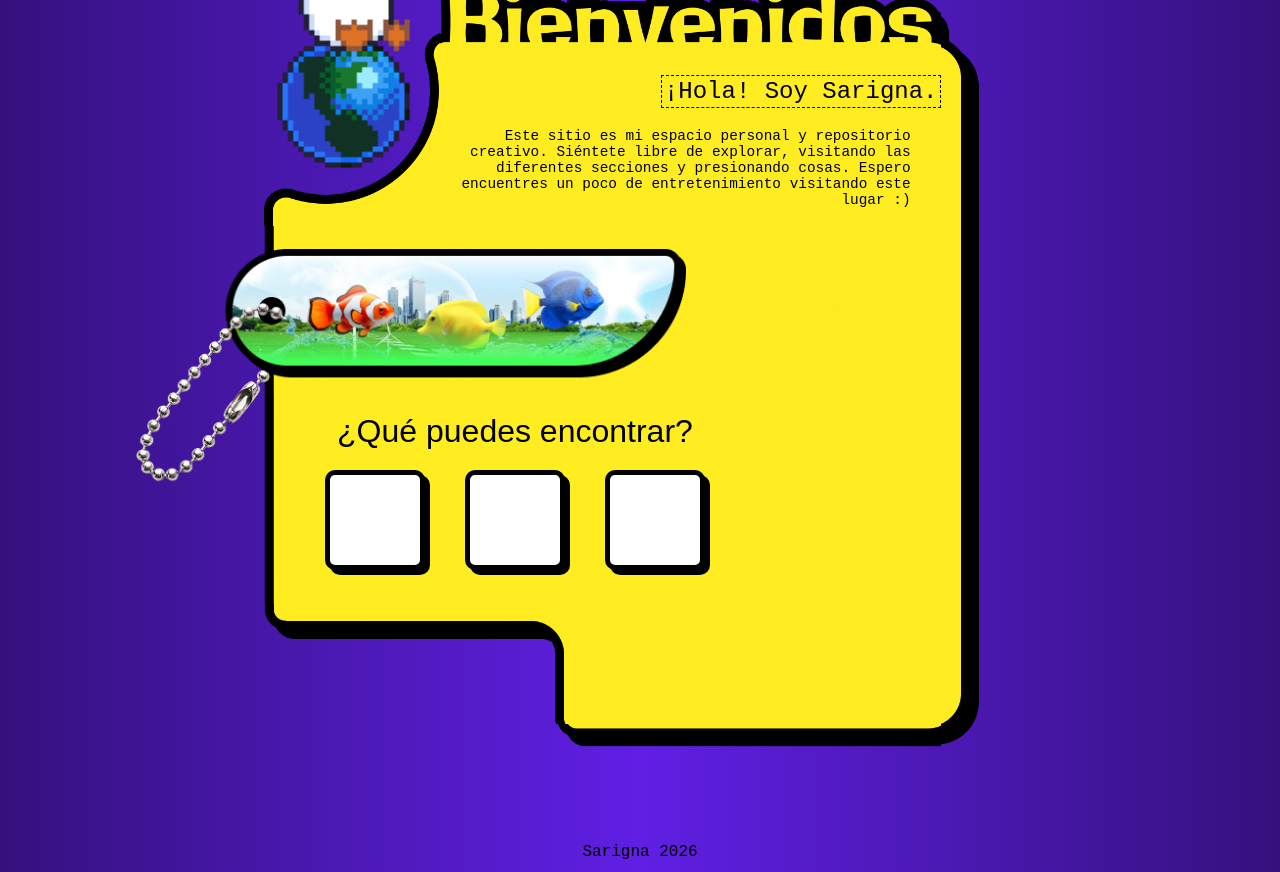
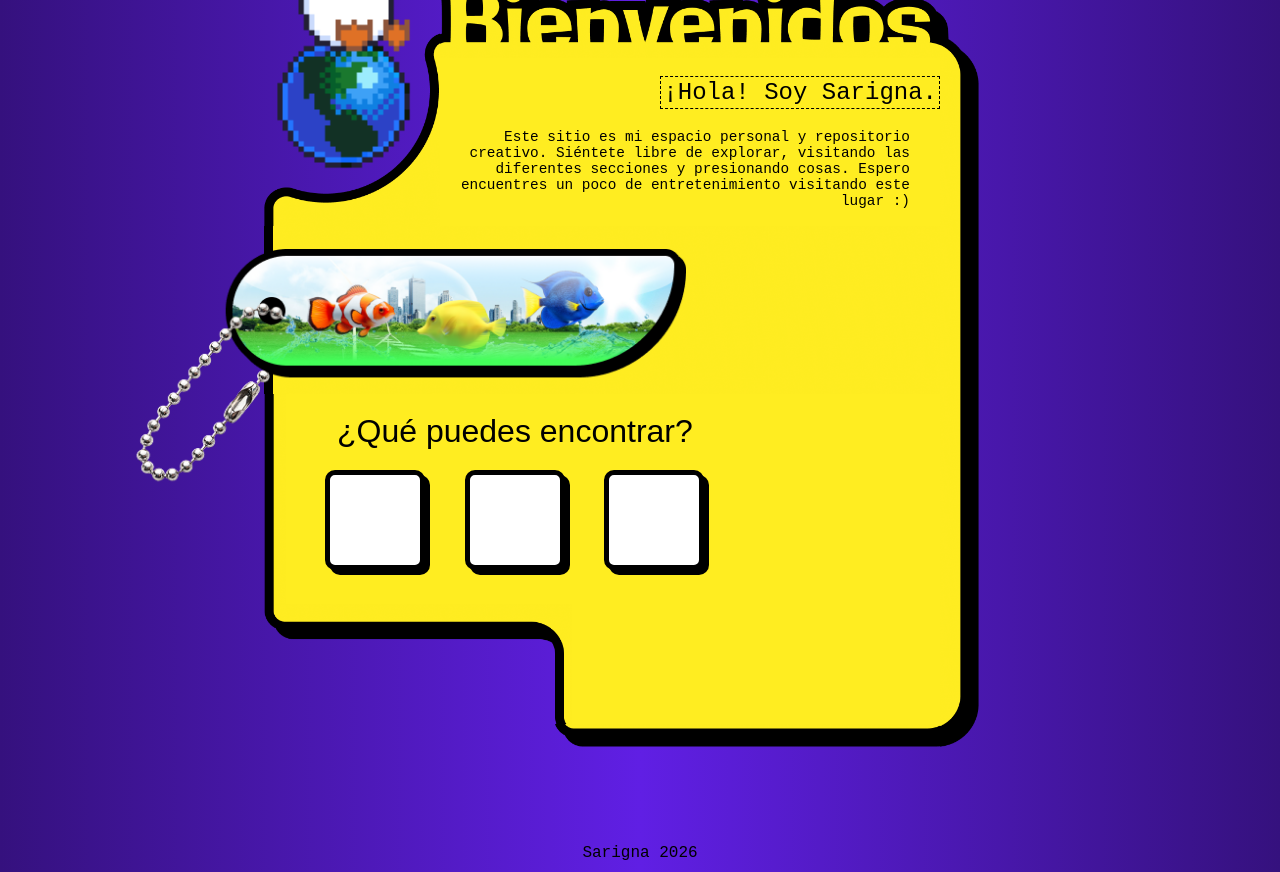
Before and after one commit to sarimotion/sarimotion, a plain HTML site: page index.html in a window 1280 px wide. Drawn offline with Linux system fonts and the light colour scheme; a web font is replaced by a local one.

Commit message:
Cambio de tamaño de tabla para evitar desfases

```diff
--- a/styles.css
+++ b/styles.css
@@ -44,14 +44,14 @@ body {
 
 .fit {
   width: min(100vw, 920px);
-  height: calc(min(100vw, 920px) * 669 / 652);
+  height: calc(min(100vw, 920px) * 944 / 920);
   margin: 0 auto;
   overflow: visible;
 }
 
 .stage {
   width: 920px;
-  height: calc(920px * 669 / 652);
+  height: 944px;
   position: relative;
   transform-origin: top left;
   transform: scale(calc(min(100vw, 920px) / 920px));
@@ -70,30 +70,34 @@ h6 {
 
 table {
   width: 920px;
-  height: 100%;
+  height: 944px;
   margin: 0;
   border-collapse: collapse;
+  border-spacing: 0;
   table-layout: fixed;
   text-align: right;
 }
 
-.c1 { width: 11.503%; }
-.c2 { width: 16.718%; }
-.c3 { width: 14.417%; }
-.c4 { width: 40.031%; }
-.c5 { width: 5.521%; }
-.c6 { width: 11.81%; }
+.c1 { width: 106px; }
+.c2 { width: 154px; }
+.c3 { width: 132px; }
+.c4 { width: 368px; }
+.c5 { width: 51px; }
+.c6 { width: 109px; }
 
-.r1 { height: 13.753%; }
-.r2 { height: 17.788%; }
-.r3 { height: 17.788%; }
-.r4 { height: 22.272%; }
-.r5 { height: 12.706%; }
-.r6 { height: 11.51%; }
-.r7 { height: 4.185%; }
+.r1 { height: 130px; }
+.r2 { height: 168px; }
+.r3 { height: 168px; }
+.r4 { height: 210px; }
+.r5 { height: 120px; }
+.r6 { height: 109px; }
+.r7 { height: 39px; }
 
 .celda {
   padding: 0;
+  background-repeat: no-repeat;
+  background-position: center;
+  background-size: 100% 100%;
 }
 
 #celda5,#celda8,#celda10{
@@ -102,23 +106,14 @@ table {
 
 #celda1{
     background-image: url(images/Pato-esquina.png);
-    background-size: cover;
-    background-position: right;
-    background-repeat: no-repeat;
 }
 
 #celda2{
     background-image: url(images/Bienvenidos.png);
-    background-size: cover;
-    background-position: bottom;
-    background-repeat: no-repeat;
 }
 
 #celda6 {
     background-image: url(images/Pecera.png);
-    background-size:cover;
-    background-position:left;
-    background-repeat: no-repeat;
 }
 
 .intro-text{
@@ -146,37 +141,22 @@ table {
 
 #celda7{
     background-image: url(images/Lateral-izq.png);
-    background-size: contain;
-    background-position: bottom;
-    background-repeat: no-repeat;
 }
 
 #celda13{
     background-image: url(images/Esquina-izq.png);
-    background-size: cover;
-    background-position:left;
-    background-repeat:repeat-x reverse;
 }
 
 #celda9 {
     background-image: url(images/Esquina-interior.png);
-    background-size: cover;
-    background-position: left;
-    background-repeat: no-repeat;
 }
 
 #celda11 {
     background-image: url(images/Lateral-inferior.png);
-    background-size: contain;
-    background-position:right;
-    background-repeat: no-repeat;
 }
 
 #celda3 {
     background-image: url(images/Lateral-der.png);
-    background-size: contain;
-    background-position: left;
-    background-repeat: no-repeat;
 }
 
 #celda12 {
```
